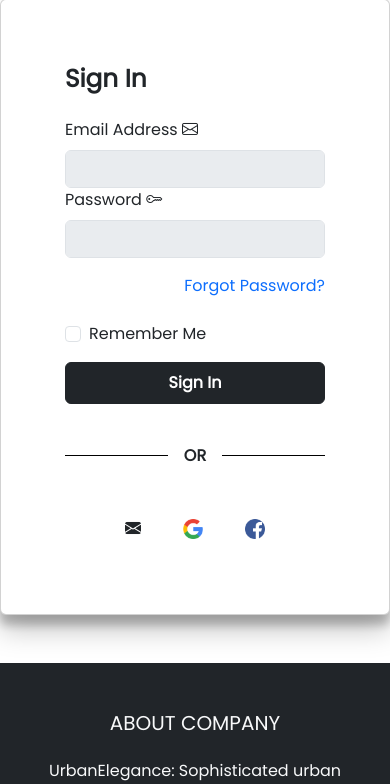
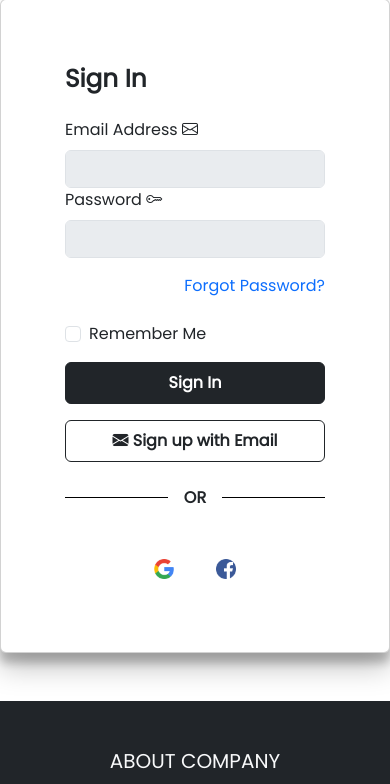
Before and after one commit to ayomalbanneka/e-commerce-web-application, a PHP site: page /sign-in.php in a window 390 px wide. Shown: the part 116-900 px from the top of the page. Run offline with PHP 8.4, Linux system fonts and the light colour scheme; some libraries are stand-ins or nearby versions.

Commit message:
Remove unnecessary classes from sign-in button for cleaner layout

```diff
--- a/sign-in.php
+++ b/sign-in.php
@@ -83,7 +83,7 @@ include "connection.php"
                             </div>
 
                             <div class="col-12 col-lg-10 col-md-12 mt-3 d-grid">
-                                <button class="fw-bold btn btn-outline-dark py-2 d-none d-md-block" id="sweetBtn" onclick="signInWithEmail();">
+                                <button class="fw-bold btn btn-outline-dark py-2" id="sweetBtn" onclick="signInWithEmail();">
                                     <i class="bi bi-envelope-fill"></i> Sign up with Email
                                 </button>
                             </div>
@@ -117,9 +117,6 @@ include "connection.php"
                             </div>
 
                             <div class="col-12 col-lg-1 col-md-12 d-flex justify-content-center d-lg-none d-md-none align-items-center">
-                                <button class="fw-bold btn d-flex rounded rounded-5 mx-2 py-2" id="sweetBtn" onclick="signInWithEmail();">
-                                    <i class="bi bi-envelope-fill"></i>
-                                </button>
                                 <button class="fw-bold btn d-flex rounded rounded-5 mx-2 py-2" id="sweetBtn">
                                     <img src="img/google_icon.ico" class="google_icon" alt="google" />
                                 </button>
```
